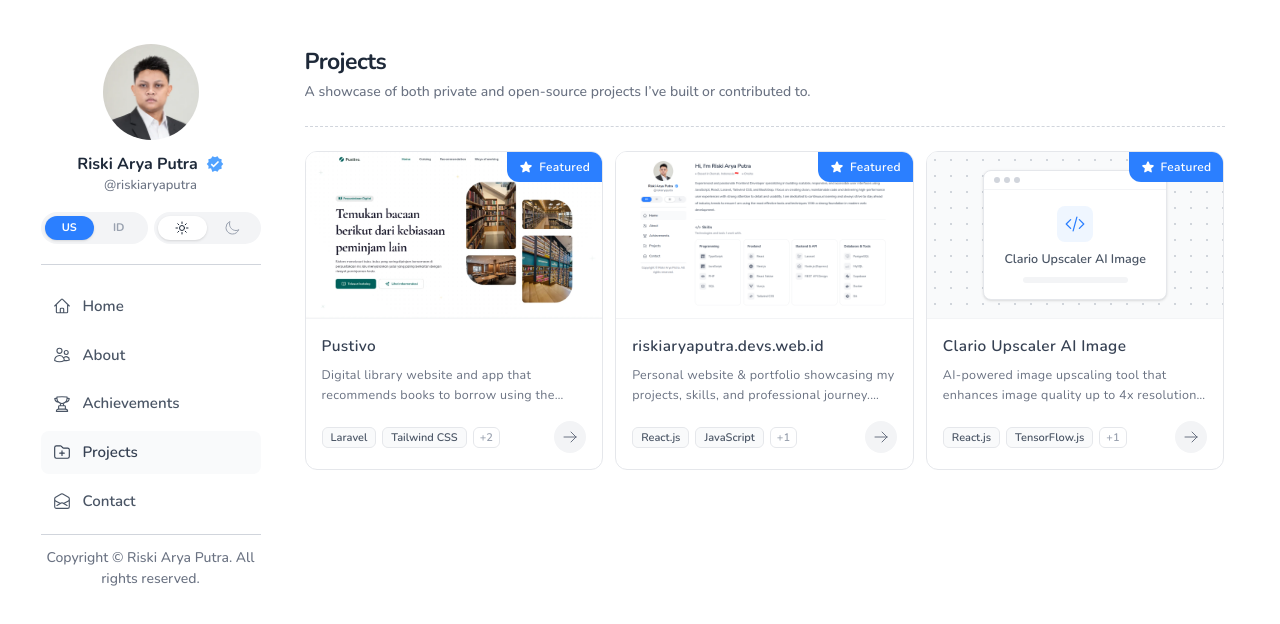
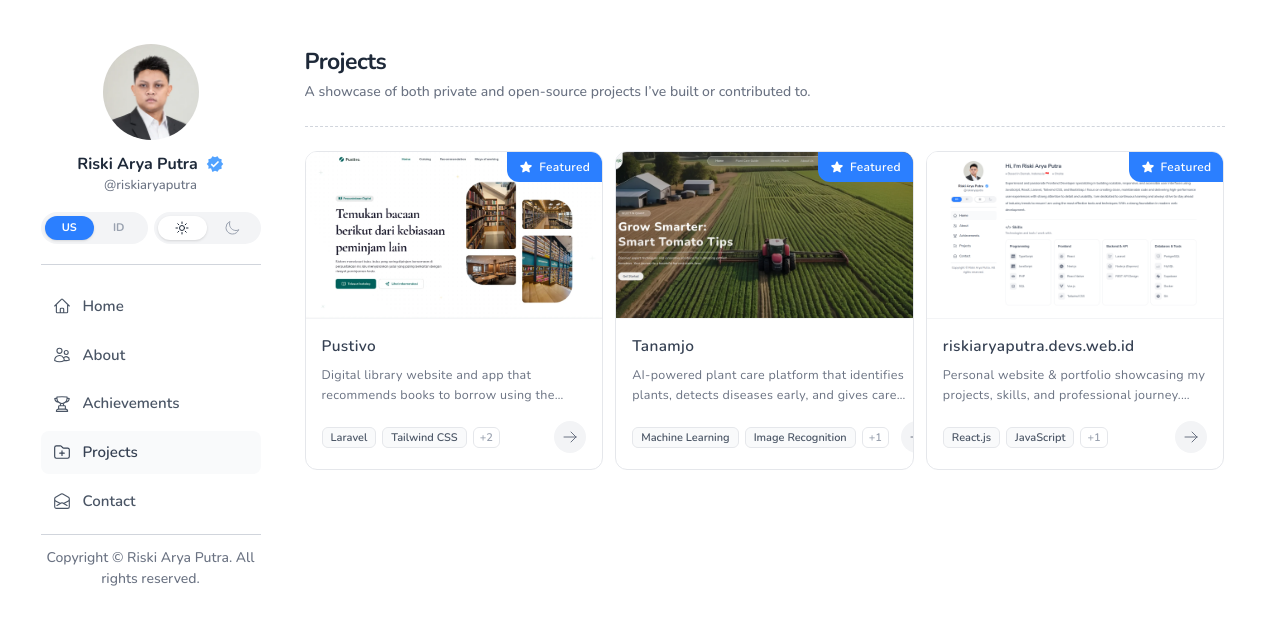
Before and after one commit to riskiaryaptr/portofolio, a React (Vite) app: page /projects in a window 1280 px wide. Shown: the top 624 px of the page. Built offline with nearby package versions, Linux system fonts and the light colour scheme.

Commit message:
update project tanamjo

```diff
--- a/src/data/projects.js
+++ b/src/data/projects.js
@@ -9,6 +9,7 @@
  */
 import previewPortfolio from "@/assets/PreviewImage/portfolio.png";
 import previewPustivo from "@/assets/PreviewImage/pustivo.webp";
+import previewTanamjo from "@/assets/PreviewImage/tanamjo.webp";
 
 export const projects = [
     {
@@ -57,6 +58,60 @@ export const projects = [
                 {
                     US: "Recommendations get more relevant as more borrowing data is collected, because the rules are mined from real transactions in the library.",
                     ID: "Rekomendasi makin relevan seiring bertambahnya data peminjaman, karena aturan asosiasinya digali dari transaksi nyata di perpustakaan."
+                }
+            ]
+        }
+    },
+    {
+        slug: "tanamjo",
+        title: "Tanamjo",
+        category: "Web",
+        stack: ["Machine Learning", "Image Recognition", "Computer Vision"],
+        description: {
+            US: "AI-powered plant care platform that identifies plants, detects diseases early, and gives care recommendations backed by botanical expertise.",
+            ID: "Platform perawatan tanaman berbasis AI yang mengidentifikasi tanaman, mendeteksi penyakit sejak dini, dan memberi rekomendasi perawatan berdasarkan keahlian botani."
+        },
+        image: previewTanamjo,
+        liveLink: "https://tanamjo.devs.web.id",
+        githubLink: "",
+        featured: true,
+        details: {
+            paragraphs: [
+                {
+                    US: "Tanamjo combines artificial intelligence with botanical expertise to create a complete plant care ecosystem. The name comes from \"Tanaman\" (plant) and \"Jo\" (together), reflecting the goal of bringing people and plants closer through technology.",
+                    ID: "Tanamjo menggabungkan kecerdasan buatan dengan keahlian botani untuk menciptakan ekosistem perawatan tanaman yang lengkap. Namanya berasal dari \"Tanaman\" dan \"Jo\" (bersama), mencerminkan tujuan mendekatkan manusia dan tanaman melalui teknologi."
+                },
+                {
+                    US: "It started as a simple plant identification app and grew into a platform that helps users understand what their plants need, from growing media and watering schedules to handling pests and diseases.",
+                    ID: "Berawal dari aplikasi identifikasi tanaman sederhana, Tanamjo berkembang menjadi platform yang membantu pengguna memahami kebutuhan tanamannya, mulai dari media tanam dan jadwal penyiraman hingga penanganan hama dan penyakit."
+                },
+                {
+                    US: "Main features:",
+                    ID: "Fitur utama:"
+                }
+            ],
+            bullets: [
+                {
+                    US: "Plant identification from photos using image recognition",
+                    ID: "Identifikasi tanaman dari foto menggunakan image recognition"
+                },
+                {
+                    US: "Disease detection with symptoms, causes, and treatment options",
+                    ID: "Deteksi penyakit lengkap dengan gejala, penyebab, dan pilihan penanganan"
+                },
+                {
+                    US: "Plant care guides and an encyclopedia of plant species",
+                    ID: "Panduan perawatan dan ensiklopedia spesies tanaman"
+                },
+                {
+                    US: "Growth tracking and seasonal care tips",
+                    ID: "Pelacakan pertumbuhan dan tips perawatan musiman"
+                }
+            ],
+            closing: [
+                {
+                    US: "The model keeps improving through user interactions and expert feedback, making professional-grade plant diagnosis accessible to home gardeners, farmers, and plant enthusiasts.",
+                    ID: "Model terus berkembang melalui interaksi pengguna dan masukan ahli, sehingga diagnosis tanaman setara profesional bisa diakses oleh pekebun rumahan, petani, dan pecinta tanaman."
                 }
             ]
         }
@@ -111,23 +166,5 @@ export const projects = [
                 }
             ]
         }
-    },
-    {
-        slug: "clario-upscaler",
-        title: "Clario Upscaler AI Image",
-        category: "Web",
-        stack: ["React.js", "TensorFlow.js", "Tailwind CSS"],
-        description: {
-            US: "AI-powered image upscaling tool that enhances image quality up to 4x resolution using deep learning models.",
-            ID: "Alat peningkatan kualitas gambar berbasis AI yang dapat meningkatkan resolusi hingga 4x menggunakan model deep learning."
-        },
-        image: null,
-        liveLink: "https://upscaler-demo.com",
-        githubLink: "https://github.com/riskiaryaptr/clario-upscale",
-        date: {
-            US: "Dec 2025",
-            ID: "Des 2025"
-        },
-        featured: true
     }
 ];
```
Also changed, not shown: src/assets/PreviewImage/tanamjo.webp (added).
